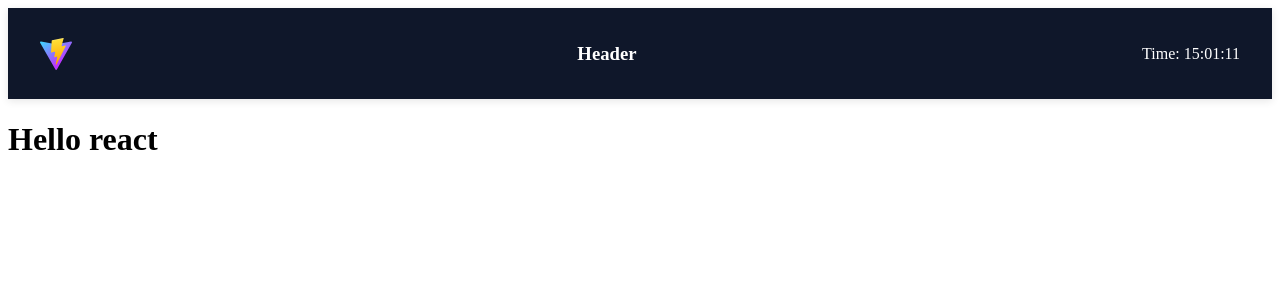
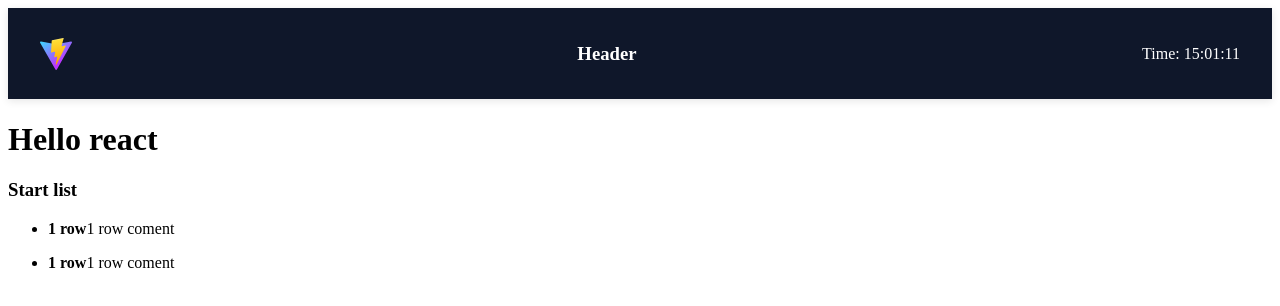
Before and after one commit to leo-moon/vite-project, a React (Vite) app: page / in a window 1280 px wide. Shown: the top 306 px of the page. Built offline with nearby package versions, Linux system fonts and the light colour scheme.

Commit message:
function Learning

```diff
--- a/src/App.jsx
+++ b/src/App.jsx
@@ -1,6 +1,18 @@
 import { useState } from 'react';
 import './App.css';
 import Header from './components/Header/Header.jsx';
+import { ports } from './data';
+
+function Learning(props) {
+  console.log(props);
+  return (
+    <li>
+      <p>
+        <strong>1 row</strong>1 row coment
+      </p>
+    </li>
+  );
+}
 
 export default function App() {
   return (
@@ -8,7 +20,14 @@ export default function App() {
       <Header />
       <main>
         <h1>Hello react</h1>
-      </main>{' '}
+        <section>
+          <h3>Start list</h3>
+          <ul>
+            <Learning title="11" deacription="22" />
+            <Learning title="3311" deacription="4422" />
+          </ul>
+        </section>
+      </main>
     </div>
   );
 }
--- a/src/data.js
+++ b/src/data.js
@@ -0,0 +1,14 @@
+export const ports = [
+  {
+    title: '1111111',
+    description: '1111111aaaaa',
+  },
+  {
+    title: '222222',
+    description: '222222222aaaaa',
+  },
+  {
+    title: '333333',
+    description: '33333333aaaaa',
+  },
+];
```
